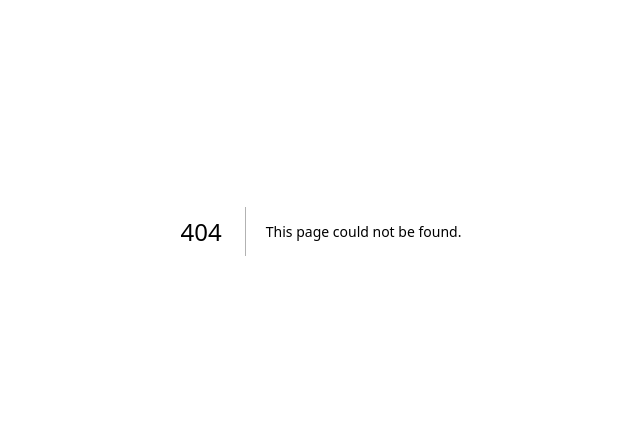
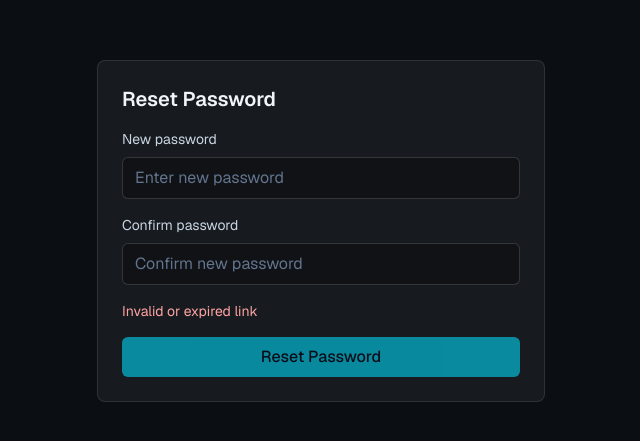
Before and after one commit to realtahailyas/certforge-site, a Next.js app: page /auth/reset-password in a window 1280 px wide. Before the commit this address had no page. Shown: the part 169-610 px from the top of the page, without its empty margins (319-959 px from the left). Built offline with nearby package versions, Linux system fonts and the light colour scheme.

Commit message:
add web reset password page

```diff
--- /dev/null
+++ b/src/app/auth/reset-password/page.tsx
@@ -0,0 +1,173 @@
+"use client";
+
+import { useEffect, useRef, useState } from "react";
+import { createSupabaseBrowserClient } from "@/lib/supabase";
+
+export default function ResetPasswordPage() {
+  const supabaseRef = useRef<ReturnType<typeof createSupabaseBrowserClient> | null>(null);
+  const [password, setPassword] = useState("");
+  const [confirmPassword, setConfirmPassword] = useState("");
+  const [error, setError] = useState("");
+  const [success, setSuccess] = useState(false);
+  const [loading, setLoading] = useState(false);
+  const [initializing, setInitializing] = useState(true);
+  const [sessionReady, setSessionReady] = useState(false);
+
+  useEffect(() => {
+    const initializeSession = async () => {
+      try {
+        const url = window.location.href;
+        if (!url) {
+          setError("Invalid or expired link");
+          return;
+        }
+
+        const query = new URLSearchParams(window.location.search);
+        const fragment = new URLSearchParams(window.location.hash.slice(1));
+
+        const access_token =
+          query.get("access_token") || fragment.get("access_token");
+        const refresh_token =
+          query.get("refresh_token") || fragment.get("refresh_token");
+
+        if (!access_token || !refresh_token) {
+          setError("Invalid or expired link");
+          return;
+        }
+
+        const supabase = createSupabaseBrowserClient();
+        supabaseRef.current = supabase;
+
+        const { error: sessionError } = await supabase.auth.setSession({
+          access_token,
+          refresh_token,
+        });
+
+        if (sessionError) {
+          setError(sessionError.message || "Invalid or expired link");
+          return;
+        }
+
+        setSessionReady(true);
+      } catch {
+        setError("Invalid or expired link");
+      } finally {
+        setInitializing(false);
+      }
+    };
+
+    initializeSession();
+  }, []);
+
+  const handleReset = async () => {
+    if (loading || initializing || !sessionReady || success) {
+      return;
+    }
+
+    setError("");
+
+    if (!password || !confirmPassword) {
+      setError("Please fill in both password fields");
+      return;
+    }
+
+    if (password !== confirmPassword) {
+      setError("Passwords do not match");
+      return;
+    }
+
+    if (password.length < 8) {
+      setError("Password must be at least 8 characters long");
+      return;
+    }
+
+    const supabase = supabaseRef.current;
+    if (!supabase) {
+      setError("Invalid or expired link");
+      return;
+    }
+
+    setLoading(true);
+
+    const { error: updateError } = await supabase.auth.updateUser({
+      password,
+    });
+
+    if (updateError) {
+      setError(updateError.message);
+    } else {
+      setSuccess(true);
+    }
+
+    setLoading(false);
+  };
+
+  return (
+    <main className="flex min-h-screen items-center justify-center bg-[#0B0F14] px-6">
+      <div className="w-full max-w-md rounded-lg border border-white/10 bg-white/5 p-6 text-slate-100">
+        {success ? (
+          <div className="space-y-4 text-center">
+            <h1 className="text-xl font-semibold">Password updated successfully</h1>
+            <button
+              type="button"
+              onClick={() => {
+                window.location.href = "certforge://login";
+              }}
+              className="w-full rounded-md bg-cyan-400 px-4 py-2 font-medium text-slate-950 transition hover:bg-cyan-300"
+            >
+              Open App
+            </button>
+          </div>
+        ) : (
+          <div className="space-y-4">
+            <h1 className="text-xl font-semibold">Reset Password</h1>
+
+            <div className="space-y-2">
+              <label htmlFor="password" className="block text-sm text-slate-300">
+                New password
+              </label>
+              <input
+                id="password"
+                type="password"
+                value={password}
+                onChange={(event) => setPassword(event.target.value)}
+                className="w-full rounded-md border border-white/15 bg-black/30 px-3 py-2 outline-none ring-cyan-300 placeholder:text-slate-500 focus:ring-2"
+                placeholder="Enter new password"
+                disabled={loading || initializing}
+              />
+            </div>
+
+            <div className="space-y-2">
+              <label htmlFor="confirmPassword" className="block text-sm text-slate-300">
+                Confirm password
+              </label>
+              <input
+                id="confirmPassword"
+                type="password"
+                value={confirmPassword}
+                onChange={(event) => setConfirmPassword(event.target.value)}
+                className="w-full rounded-md border border-white/15 bg-black/30 px-3 py-2 outline-none ring-cyan-300 placeholder:text-slate-500 focus:ring-2"
+                placeholder="Confirm new password"
+                disabled={loading || initializing}
+              />
+            </div>
+
+            {error ? <p className="text-sm text-red-300">{error}</p> : null}
+
+            <button
+              type="button"
+              onClick={handleReset}
+              disabled={loading || initializing || !sessionReady}
+              className="flex w-full items-center justify-center gap-2 rounded-md bg-cyan-400 px-4 py-2 font-medium text-slate-950 transition hover:bg-cyan-300 disabled:cursor-not-allowed disabled:opacity-60"
+            >
+              {(loading || initializing) && (
+                <span className="h-4 w-4 animate-spin rounded-full border-2 border-slate-900 border-t-transparent" />
+              )}
+              {loading ? "Resetting..." : initializing ? "Verifying link..." : "Reset Password"}
+            </button>
+          </div>
+        )}
+      </div>
+    </main>
+  );
+}
```
